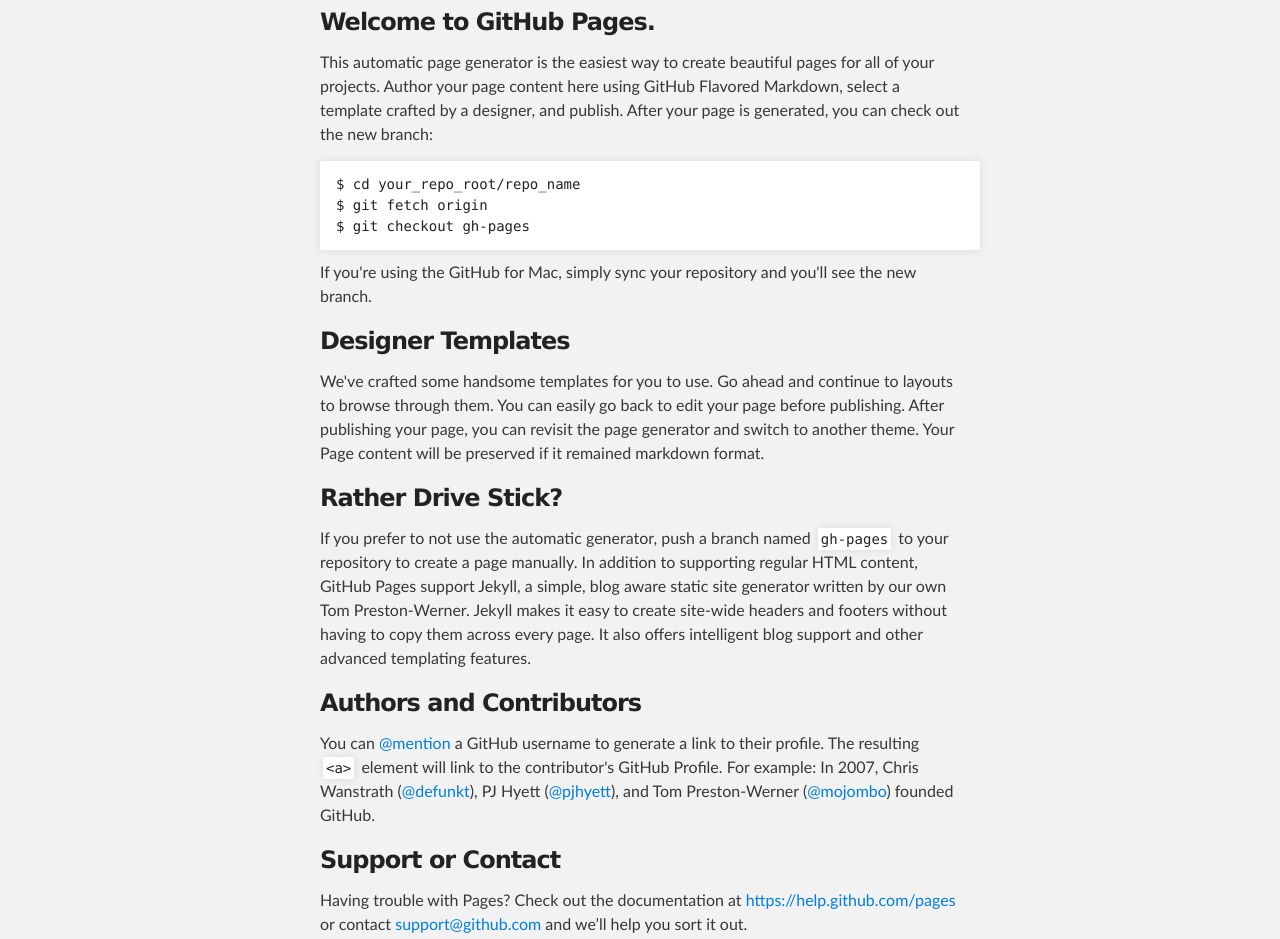
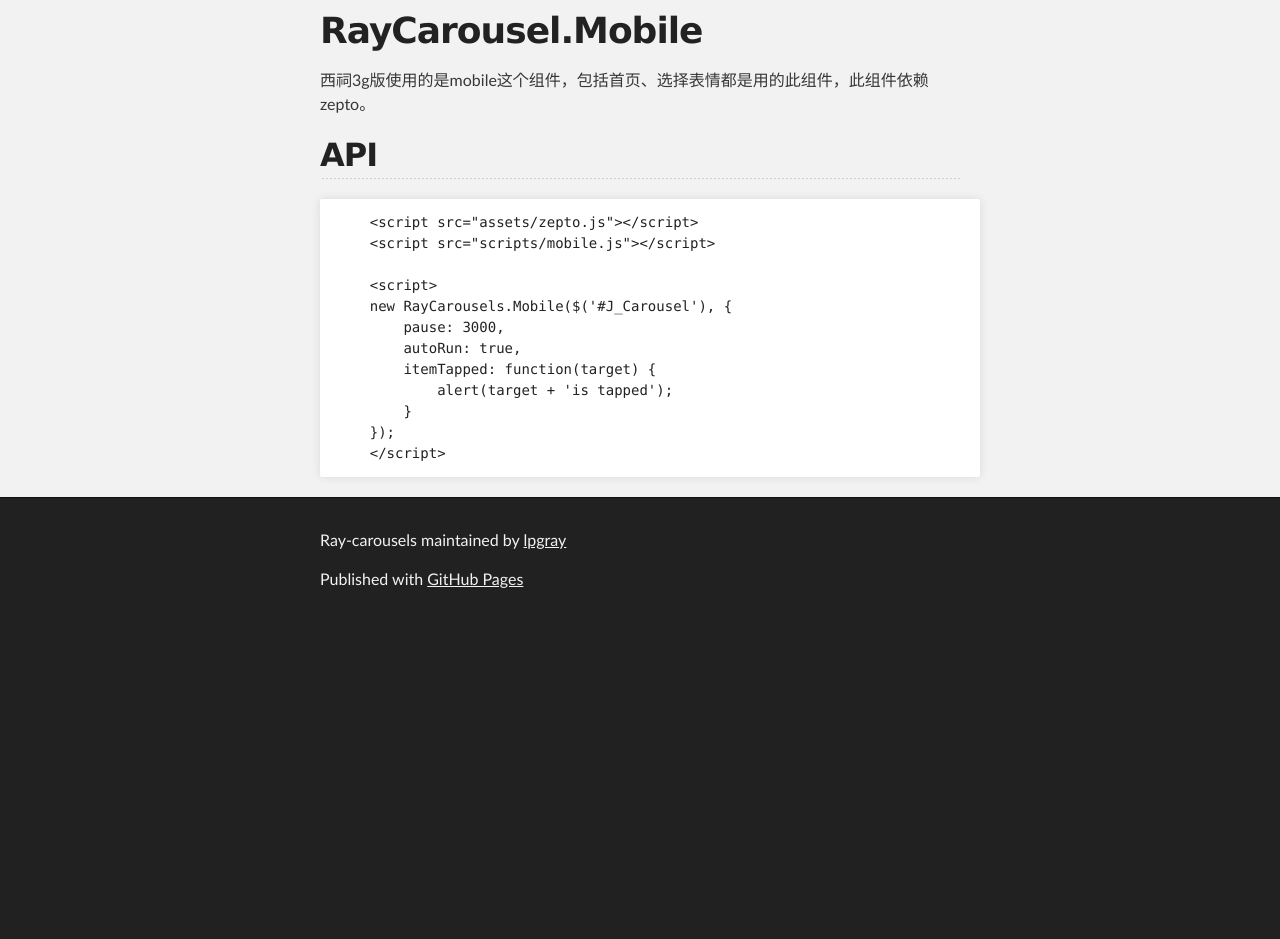
Before and after one commit to lpgray/ray-carousels, a plain HTML site: page index.html in a window 1280 px wide. Shown: the part 256-1195 px from the top of the page. After the commit the page ends 882 px from the top, so only its background shows below. Drawn offline with Linux system fonts and the light colour scheme.

```diff
--- a/index.html
+++ b/index.html
@@ -31,37 +31,27 @@
     <!-- MAIN CONTENT -->
     <div id="main_content_wrap" class="outer">
       <section id="main_content" class="inner">
-        <h3>
-<a id="welcome-to-github-pages" class="anchor" href="#welcome-to-github-pages" aria-hidden="true"><span class="octicon octicon-link"></span></a>Welcome to GitHub Pages.</h3>
+        <h1>
+<a id="raycarouselmobile" class="anchor" href="#raycarouselmobile" aria-hidden="true"><span class="octicon octicon-link"></span></a>RayCarousel.Mobile</h1>
 
-<p>This automatic page generator is the easiest way to create beautiful pages for all of your projects. Author your page content here using GitHub Flavored Markdown, select a template crafted by a designer, and publish. After your page is generated, you can check out the new branch:</p>
+<p>西祠3g版使用的是mobile这个组件，包括首页、选择表情都是用的此组件，此组件依赖zepto。</p>
 
-<pre><code>$ cd your_repo_root/repo_name
-$ git fetch origin
-$ git checkout gh-pages
+<h2>
+<a id="api" class="anchor" href="#api" aria-hidden="true"><span class="octicon octicon-link"></span></a>API</h2>
+
+<pre><code>    &lt;script src="assets/zepto.js"&gt;&lt;/script&gt;
+    &lt;script src="scripts/mobile.js"&gt;&lt;/script&gt;
+
+    &lt;script&gt;
+    new RayCarousels.Mobile($('#J_Carousel'), {
+        pause: 3000,
+        autoRun: true,
+        itemTapped: function(target) {
+            alert(target + 'is tapped');
+        }
+    });
+    &lt;/script&gt;
 </code></pre>
-
-<p>If you're using the GitHub for Mac, simply sync your repository and you'll see the new branch.</p>
-
-<h3>
-<a id="designer-templates" class="anchor" href="#designer-templates" aria-hidden="true"><span class="octicon octicon-link"></span></a>Designer Templates</h3>
-
-<p>We've crafted some handsome templates for you to use. Go ahead and continue to layouts to browse through them. You can easily go back to edit your page before publishing. After publishing your page, you can revisit the page generator and switch to another theme. Your Page content will be preserved if it remained markdown format.</p>
-
-<h3>
-<a id="rather-drive-stick" class="anchor" href="#rather-drive-stick" aria-hidden="true"><span class="octicon octicon-link"></span></a>Rather Drive Stick?</h3>
-
-<p>If you prefer to not use the automatic generator, push a branch named <code>gh-pages</code> to your repository to create a page manually. In addition to supporting regular HTML content, GitHub Pages support Jekyll, a simple, blog aware static site generator written by our own Tom Preston-Werner. Jekyll makes it easy to create site-wide headers and footers without having to copy them across every page. It also offers intelligent blog support and other advanced templating features.</p>
-
-<h3>
-<a id="authors-and-contributors" class="anchor" href="#authors-and-contributors" aria-hidden="true"><span class="octicon octicon-link"></span></a>Authors and Contributors</h3>
-
-<p>You can <a href="https://github.com/blog/821" class="user-mention">@mention</a> a GitHub username to generate a link to their profile. The resulting <code>&lt;a&gt;</code> element will link to the contributor's GitHub Profile. For example: In 2007, Chris Wanstrath (<a href="https://github.com/defunkt" class="user-mention">@defunkt</a>), PJ Hyett (<a href="https://github.com/pjhyett" class="user-mention">@pjhyett</a>), and Tom Preston-Werner (<a href="https://github.com/mojombo" class="user-mention">@mojombo</a>) founded GitHub.</p>
-
-<h3>
-<a id="support-or-contact" class="anchor" href="#support-or-contact" aria-hidden="true"><span class="octicon octicon-link"></span></a>Support or Contact</h3>
-
-<p>Having trouble with Pages? Check out the documentation at <a href="https://help.github.com/pages">https://help.github.com/pages</a> or contact <a href="mailto:support@github.com">support@github.com</a> and we’ll help you sort it out.</p>
       </section>
     </div>
 
```
Also changed, not shown: params.json (+1 -1 lines).
